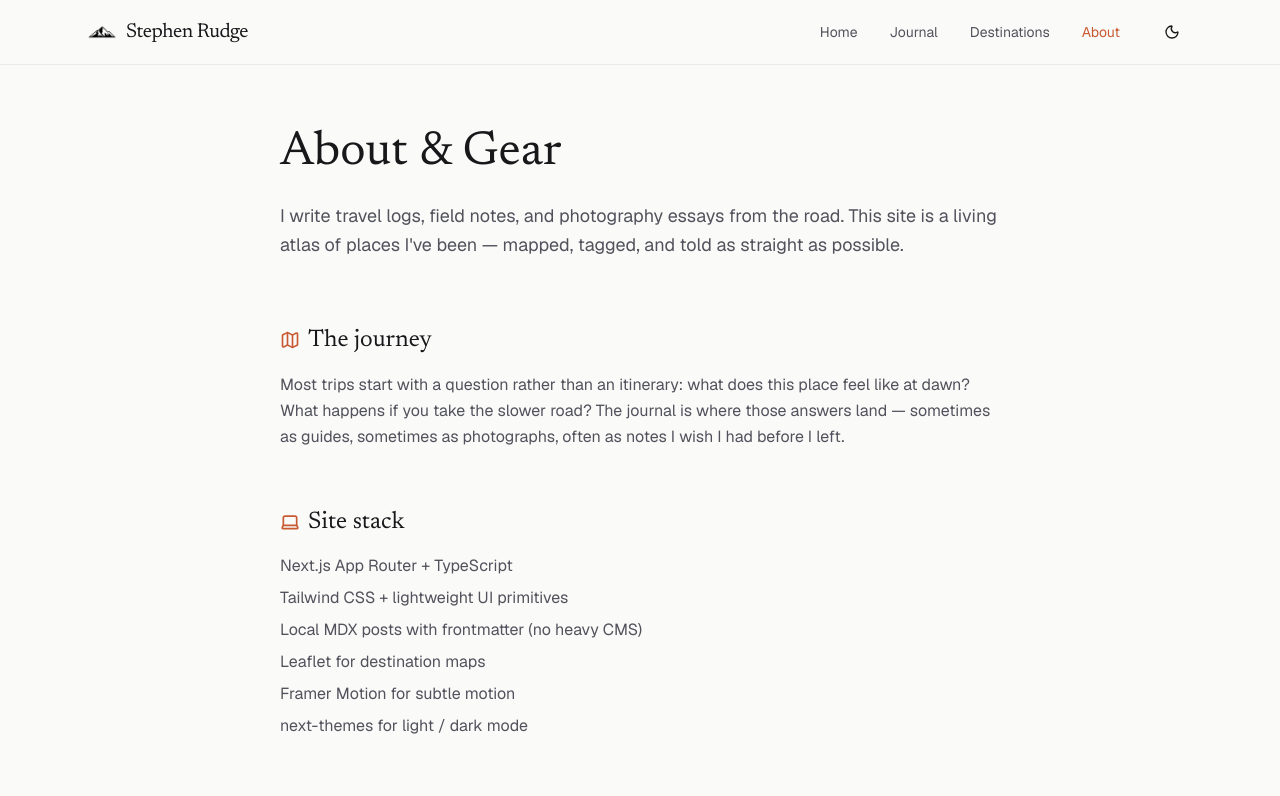
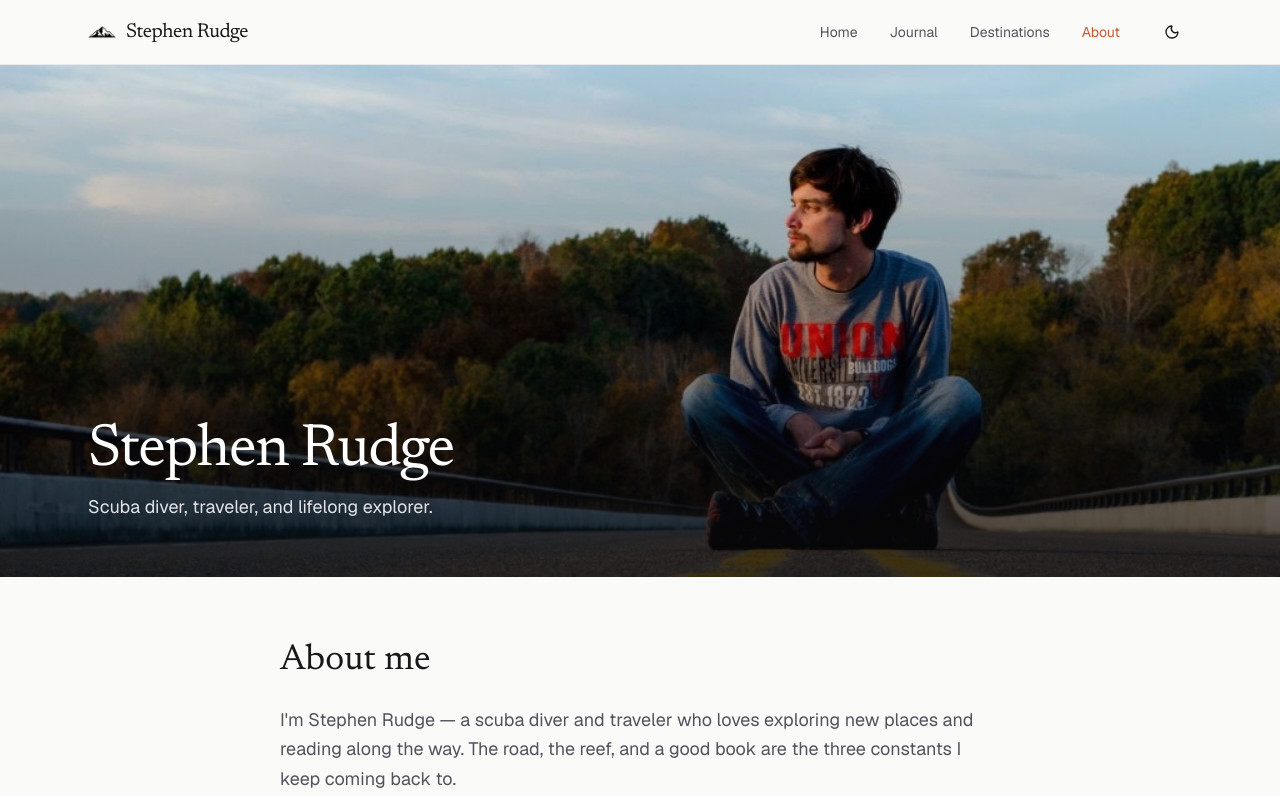
Before and after one commit to stephenrudge/stephenrudge.co, a Next.js app: page /about in a window 1280 px wide. Shown: the top 796 px of the page. Built offline with nearby package versions, Linux system fonts and the light colour scheme.

Commit message:
Refresh About with personal bio and portrait photo.
Co-authored-by: Cursor <cursoragent@cursor.com>

```diff
--- a/src/app/about/page.tsx
+++ b/src/app/about/page.tsx
@@ -1,27 +1,59 @@
 import type { Metadata } from "next";
-import { Camera, Laptop, Map } from "lucide-react";
+import Image from "next/image";
+import { Camera, Compass } from "lucide-react";
 
 export const metadata: Metadata = {
-  title: "About & Gear",
+  title: "About",
   description:
-    "About Stephen Rudge — the journey, the stack behind this site, and travel photography gear.",
+    "About Stephen Rudge — scuba diver, traveler, and reader exploring the world one road and reef at a time.",
 };
 
 export default function AboutPage() {
   return (
+    <div>
+      <div className="relative isolate min-h-[56vh] w-full overflow-hidden sm:min-h-[64vh]">
+        <Image
+          src="/images/about-stephen.jpg"
+          alt="Stephen Rudge sitting on an open road lined with autumn trees"
+          fill
+          priority
+          className="object-cover object-[center_35%]"
+          sizes="100vw"
+        />
+        <div className="absolute inset-0 bg-gradient-to-t from-zinc-950/75 via-zinc-950/25 to-transparent" />
+        <div className="absolute inset-x-0 bottom-0 mx-auto max-w-6xl px-4 pb-10 sm:px-6 sm:pb-14">
+          <p className="font-serif text-4xl tracking-tight text-white sm:text-6xl">
+            Stephen Rudge
+          </p>
+          <p className="mt-3 max-w-xl text-base text-zinc-200 sm:text-lg">
+            Scuba diver, traveler, and lifelong explorer.
+          </p>
+        </div>
+      </div>
+
       <div className="mx-auto max-w-3xl px-4 py-16 sm:px-6">
-      <h1 className="font-serif text-4xl text-zinc-900 dark:text-zinc-50 sm:text-5xl">
-        About & Gear
+        <section>
+          <h1 className="font-serif text-3xl text-zinc-900 dark:text-zinc-50 sm:text-4xl">
+            About me
           </h1>
-      <p className="mt-6 text-lg leading-relaxed text-zinc-600 dark:text-zinc-400">
-        I write travel logs, field notes, and photography essays from the road.
-        This site is a living atlas of places I&apos;ve been — mapped, tagged,
-        and told as straight as possible.
+          <div className="mt-6 space-y-5 text-lg leading-relaxed text-zinc-600 dark:text-zinc-400">
+            <p>
+              I&apos;m Stephen Rudge — a scuba diver and traveler who loves
+              exploring new places and reading along the way. The road, the
+              reef, and a good book are the three constants I keep coming back
+              to.
             </p>
+            <p>
+              This site is where those trips land: travel logs, field notes, and
+              photographs from the places I&apos;ve been, told as straight as
+              possible.
+            </p>
+          </div>
+        </section>
 
         <section className="mt-16">
           <div className="mb-4 flex items-center gap-2 text-accent">
-          <Map className="h-5 w-5" />
+            <Compass className="h-5 w-5" />
             <h2 className="font-serif text-2xl text-zinc-900 dark:text-zinc-50">
               The journey
             </h2>
@@ -29,26 +61,10 @@ export default function AboutPage() {
           <p className="leading-relaxed text-zinc-600 dark:text-zinc-400">
             Most trips start with a question rather than an itinerary: what does
             this place feel like at dawn? What happens if you take the slower
-          road? The journal is where those answers land — sometimes as guides,
-          sometimes as photographs, often as notes I wish I had before I left.
+            road? Underwater, the same curiosity applies — drop below the
+            surface and the world rearranges itself. The journal is where those
+            answers land.
           </p>
-      </section>
-
-      <section className="mt-14">
-        <div className="mb-4 flex items-center gap-2 text-accent">
-          <Laptop className="h-5 w-5" />
-          <h2 className="font-serif text-2xl text-zinc-900 dark:text-zinc-50">
-            Site stack
-          </h2>
-        </div>
-        <ul className="space-y-2 text-zinc-600 dark:text-zinc-400">
-          <li>Next.js App Router + TypeScript</li>
-          <li>Tailwind CSS + lightweight UI primitives</li>
-          <li>Local MDX posts with frontmatter (no heavy CMS)</li>
-          <li>Leaflet for destination maps</li>
-          <li>Framer Motion for subtle motion</li>
-          <li>next-themes for light / dark mode</li>
-        </ul>
         </section>
 
         <section className="mt-14">
@@ -64,9 +80,9 @@ export default function AboutPage() {
                 Camera
               </h3>
               <p className="mt-1">
-              Full-frame mirrorless body, 24–70mm for most walking days, 16–35mm
-              for landscapes, and a compact prime for evenings when weight
-              matters.
+                Full-frame mirrorless body, 24–70mm for most walking days,
+                16–35mm for landscapes, and a compact prime for evenings when
+                weight matters.
               </p>
             </div>
             <div>
@@ -91,5 +107,6 @@ export default function AboutPage() {
           </div>
         </section>
       </div>
+    </div>
   );
 }
```
Also changed, not shown: public/images/about-stephen.jpg (added). Lines whose indentation alone changed are shown as unchanged.
